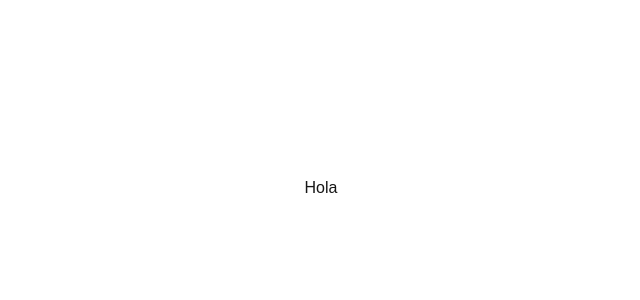
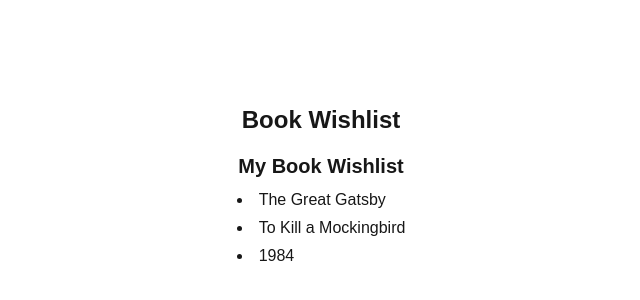
Before and after one commit to AdrianGerman/books-wishlist, a Next.js app: page / in a window 1280 px wide. Shown: the part 212-512 px from the top of the page, without its empty margins (319-959 px from the left). Built offline with nearby package versions, Linux system fonts and the light colour scheme.

Commit message:
book wishlist component

```diff
--- a/app/page.tsx
+++ b/app/page.tsx
@@ -1,7 +1,12 @@
-export default function Home() {
+"use client"
+
+import BookWishlist from "@/components/BookWishlist"
+
+export default function Page() {
   return (
-    <div className="flex min-h-screen items-center justify-center">
-      <h1>Hola</h1>
+    <div className="flex flex-col items-center justify-center min-h-screen p-4">
+      <h1 className="text-2xl font-bold mb-4">Book Wishlist</h1>
+      <BookWishlist />
     </div>
   )
 }
--- /dev/null
+++ b/components/BookWishlist.tsx
@@ -0,0 +1,12 @@
+export default function BookWishlist() {
+  return (
+    <>
+      <h2 className="text-xl font-bold mb-2">My Book Wishlist</h2>
+      <ul className="list-disc list-inside">
+        <li className="mb-1">The Great Gatsby</li>
+        <li className="mb-1">To Kill a Mockingbird</li>
+        <li className="mb-1">1984</li>
+      </ul>
+    </>
+  )
+}
```
